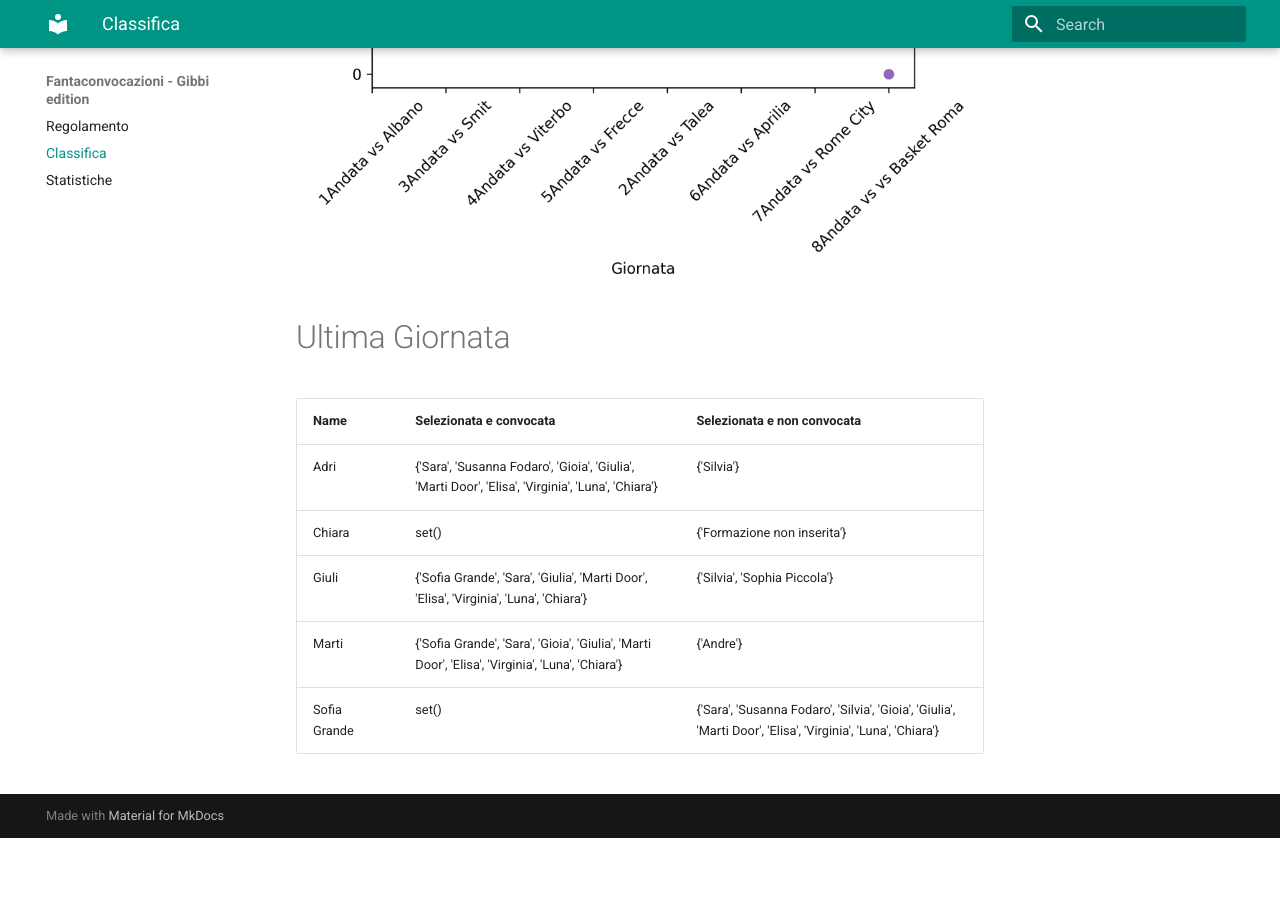
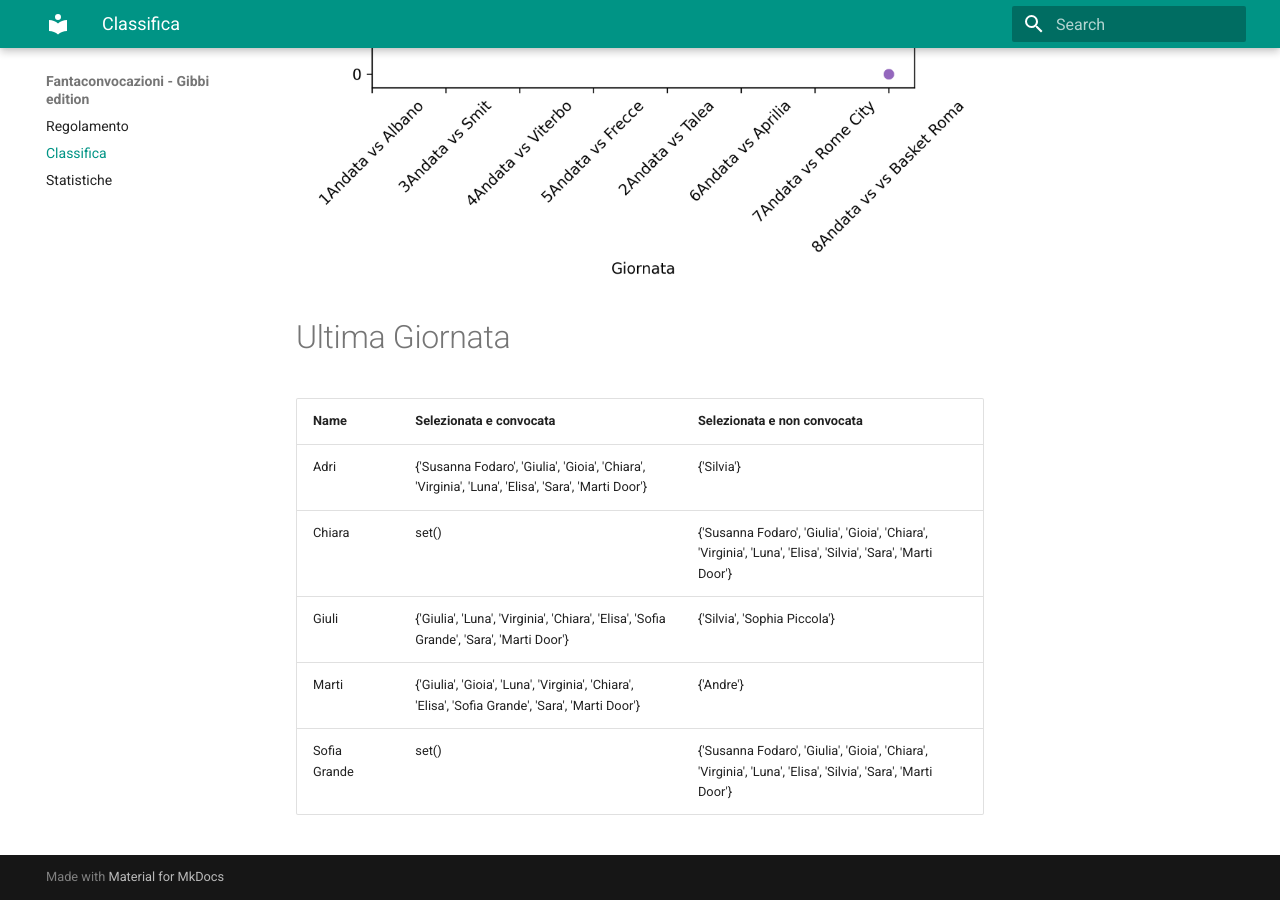
Before and after one commit to martinig94/fantagibbi, an MkDocs documentation site: the page built from docs/Classifica.md, in a window 1280 px wide and 900 px high, scrolled down 831 px. Built offline with MkDocs 1.6.1 and Material for MkDocs 9.7.7, drawn with Linux system fonts in a browser that asks for light colours; before the commit the page ends 1669 px from its top, so only the background shows below that.

Commit message:
Auto-update from main.py

```diff
--- a/docs/Classifica.md
+++ b/docs/Classifica.md
@@ -18,9 +18,9 @@
 <!-- START_TABLE CORRECT -->
 | Name         | Selezionata e convocata                                                                            | Selezionata e non convocata                                                                                  |
 |:-------------|:---------------------------------------------------------------------------------------------------|:-------------------------------------------------------------------------------------------------------------|
-| Adri         | {'Sara', 'Susanna Fodaro', 'Gioia', 'Giulia', 'Marti Door', 'Elisa', 'Virginia', 'Luna', 'Chiara'} | {'Silvia'}                                                                                                   |
-| Chiara       | set()                                                                                              | {'Formazione non inserita'}                                                                                  |
-| Giuli        | {'Sofia Grande', 'Sara', 'Giulia', 'Marti Door', 'Elisa', 'Virginia', 'Luna', 'Chiara'}            | {'Silvia', 'Sophia Piccola'}                                                                                 |
-| Marti        | {'Sofia Grande', 'Sara', 'Gioia', 'Giulia', 'Marti Door', 'Elisa', 'Virginia', 'Luna', 'Chiara'}   | {'Andre'}                                                                                                    |
-| Sofia Grande | set()                                                                                              | {'Sara', 'Susanna Fodaro', 'Silvia', 'Gioia', 'Giulia', 'Marti Door', 'Elisa', 'Virginia', 'Luna', 'Chiara'} |
+| Adri         | {'Susanna Fodaro', 'Giulia', 'Gioia', 'Chiara', 'Virginia', 'Luna', 'Elisa', 'Sara', 'Marti Door'} | {'Silvia'}                                                                                                   |
+| Chiara       | set()                                                                                              | {'Susanna Fodaro', 'Giulia', 'Gioia', 'Chiara', 'Virginia', 'Luna', 'Elisa', 'Silvia', 'Sara', 'Marti Door'} |
+| Giuli        | {'Giulia', 'Luna', 'Virginia', 'Chiara', 'Elisa', 'Sofia Grande', 'Sara', 'Marti Door'}            | {'Silvia', 'Sophia Piccola'}                                                                                 |
+| Marti        | {'Giulia', 'Gioia', 'Luna', 'Virginia', 'Chiara', 'Elisa', 'Sofia Grande', 'Sara', 'Marti Door'}   | {'Andre'}                                                                                                    |
+| Sofia Grande | set()                                                                                              | {'Susanna Fodaro', 'Giulia', 'Gioia', 'Chiara', 'Virginia', 'Luna', 'Elisa', 'Silvia', 'Sara', 'Marti Door'} |
 <!-- END_TABLE CORRECT -->
```
Also changed, not shown: docs/images/most_selected_players.png, docs/images/trend_points.png.
